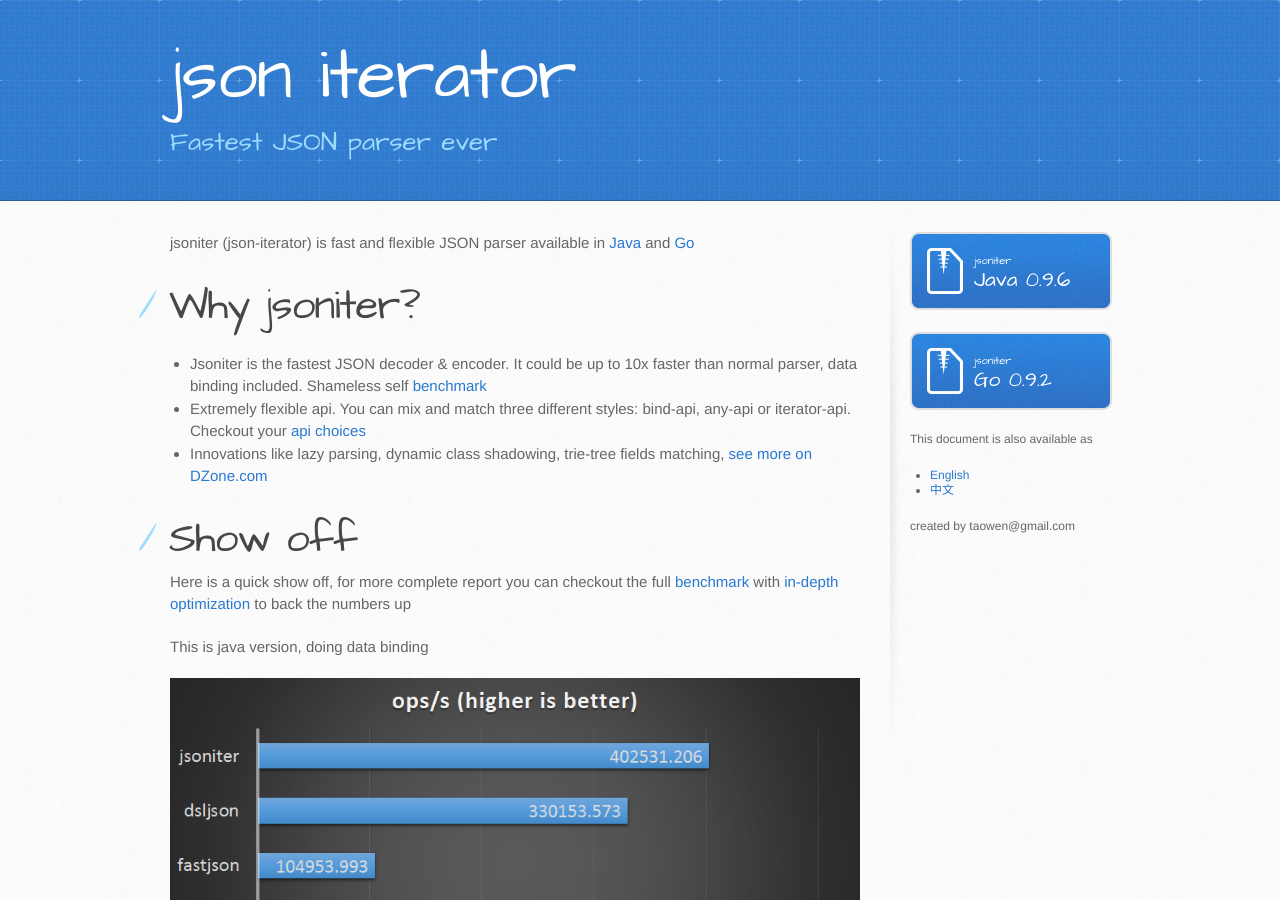
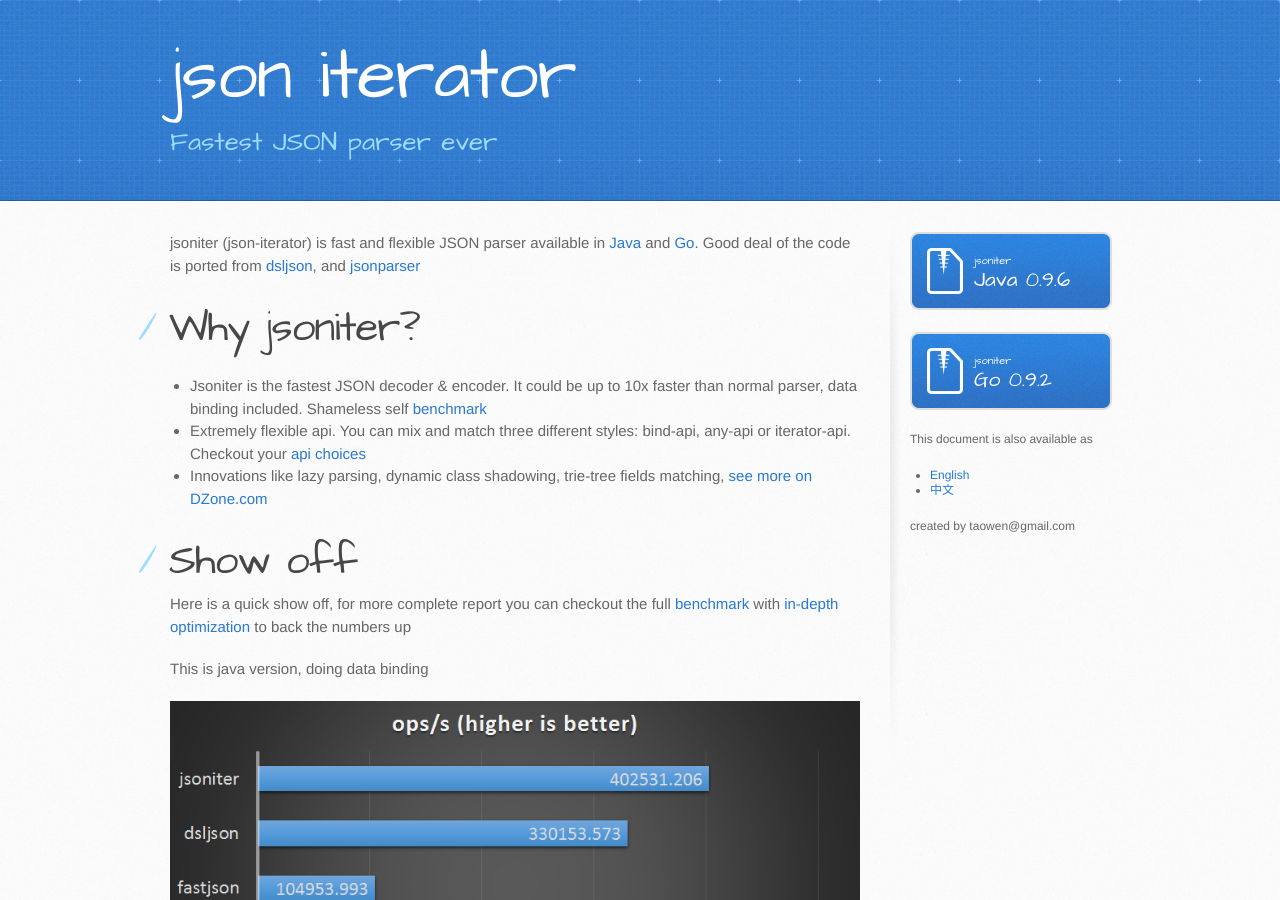
Before and after one commit to json-iterator/json-iterator.github.io, a Jekyll site: the page built from index.md, in a window 1280 px wide and 900 px high. Built offline with Jekyll 4.4.1, drawn with Linux system fonts in a browser that asks for light colours; comment, search, counter and statistics services are not loaded.

Commit message:
Update index.md

```diff
--- a/index.md
+++ b/index.md
@@ -3,7 +3,7 @@
 title: Fastest JSON parser ever
 ---
 
-jsoniter (json-iterator) is fast and flexible JSON parser available in [Java](https://github.com/json-iterator/java) and [Go](https://github.com/json-iterator/go)
+jsoniter (json-iterator) is fast and flexible JSON parser available in [Java](https://github.com/json-iterator/java) and [Go](https://github.com/json-iterator/go). Good deal of the code is ported from [dsljson](https://github.com/ngs-doo/dsl-json), and [jsonparser](https://github.com/buger/jsonparser)
 
 # Why jsoniter?
 
```
